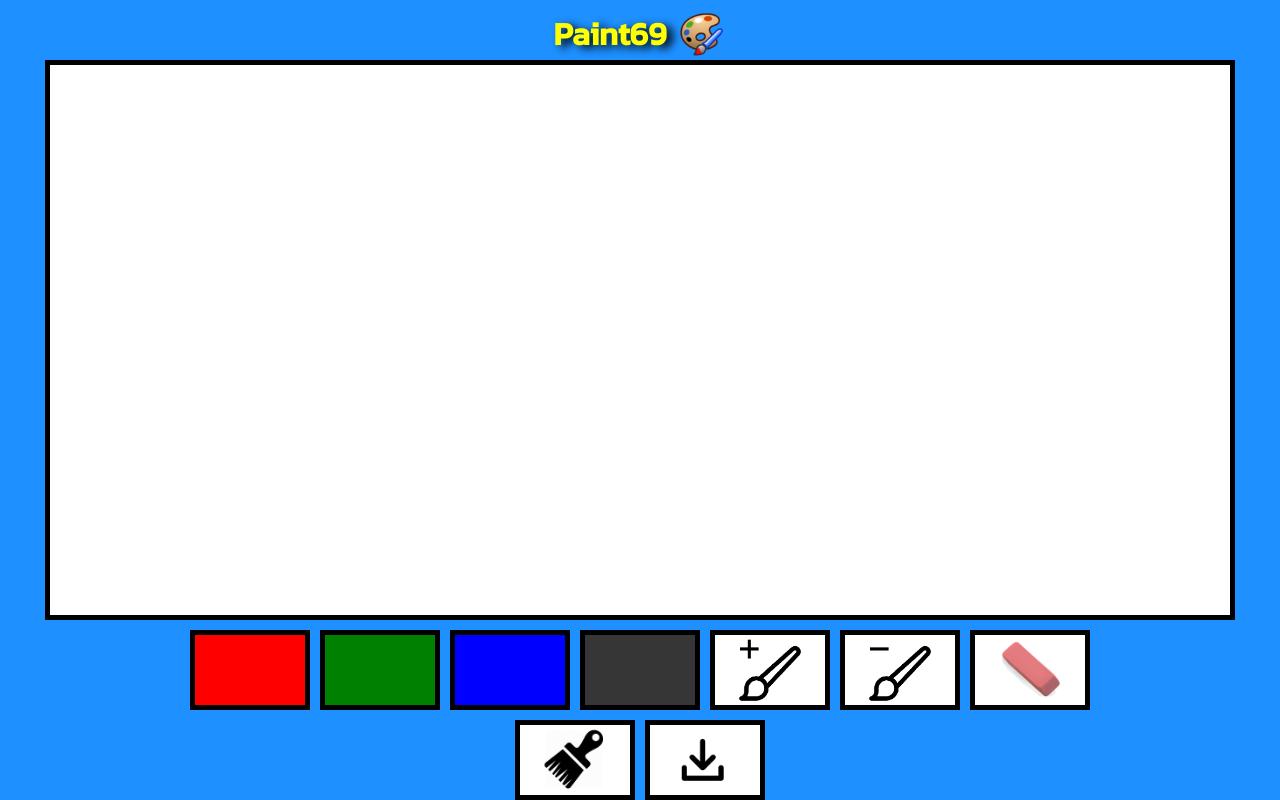
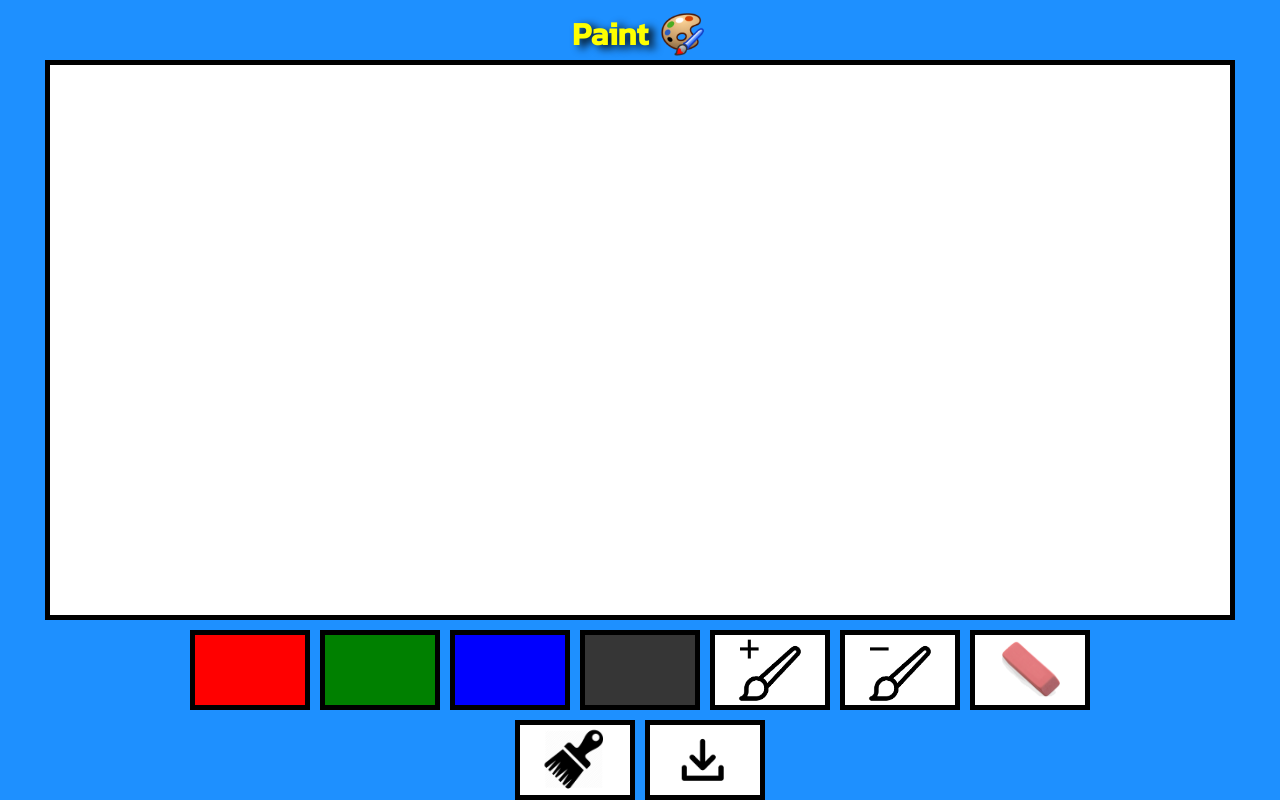
Before and after one commit to OohSorry9/Paint_Canvas, a plain HTML site: page index.html in a window 1280 px wide. Drawn offline with Linux system fonts and the light colour scheme.

Commit message:
Fix HTML formatting and structure

```diff
--- a/index.html
+++ b/index.html
@@ -8,7 +8,7 @@
     <title>Paint App - By - ShahBhai</title>
 </head>
 <body scroll="no">
-    <header><h1>Paint69</h1><img width="50px" height="50px" src="assets/paint.png" alt=""> </header>
+    <header><h1>Paint</h1><img width="50px" height="50px" src="assets/paint.png" alt=""> </header>
 
     <canvas id="canvas"></canvas>
     <div class="container">
```
